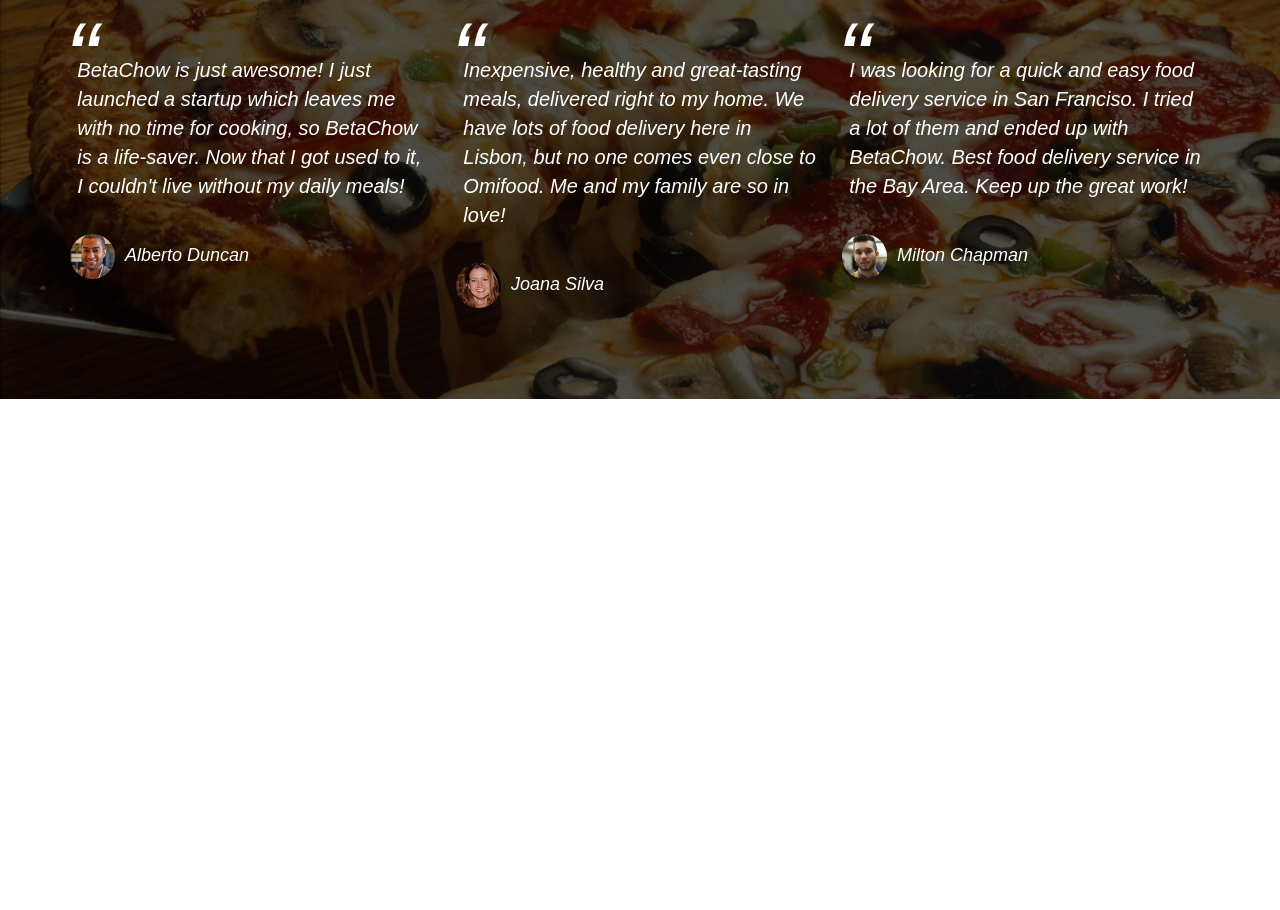
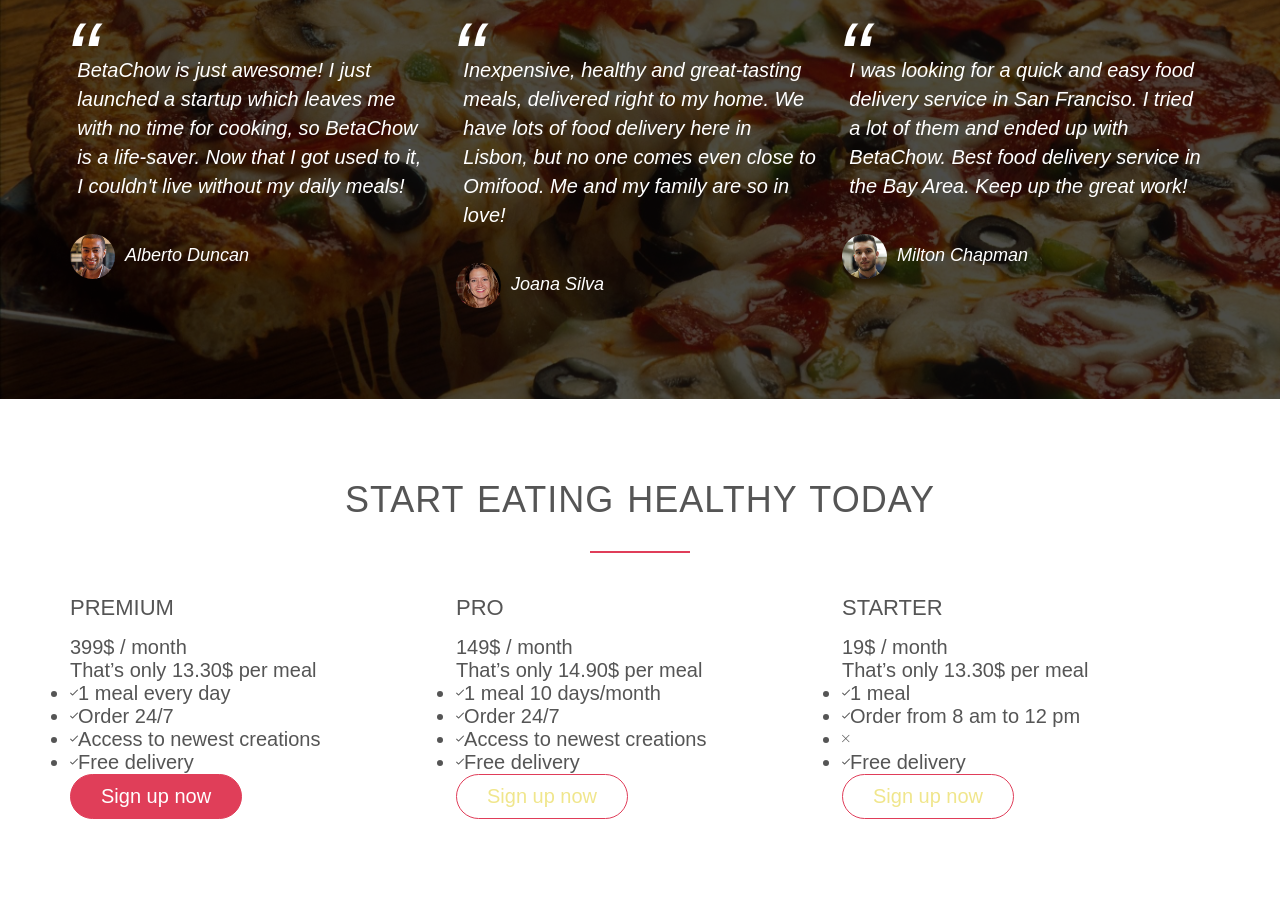
Before and after one commit to Darc99/Beta-Chow, a plain HTML site: page index.html in a window 1280 px wide. Shown: the part 3558-4468 px from the top of the page. Before the commit the page ends 3957 px from the top, so only its background shows below. Drawn offline with Linux system fonts and the light colour scheme; files whose address does not match are found by name.

Commit message:
added plan feature to the index

```diff
--- a/index.html
+++ b/index.html
@@ -251,8 +251,74 @@
                     </blockquote>
                     <cite> <img src="resources/img/customer-3.jpg" alt="">Milton Chapman</cite>
                 </div>
-
             </div>
         </section>
+        <section class="plans">
+                <div class="row">
+                    <h2>Start eating healthy today</h2>
+                </div>
+                <div class="row">
+                    <div class="col span-1-of-3">
+                        <div class="plan-box">
+                            <div>
+                                <h3>Premium</h3>
+                                <p class="price-plan">399$ / month</p>
+                                <p class="price-plan-meal">That’s only 13.30$ per meal</p>
+                            </div>
+                            <div>
+                                <ul>
+                                    <li> <i class="ion-ios-checkmark-empty"></i>1 meal every day </li>
+                                    <li> <i class="ion-ios-checkmark-empty"></i>Order 24/7</li>
+                                    <li> <i class="ion-ios-checkmark-empty"></i>Access to newest creations </li>
+                                    <li> <i class="ion-ios-checkmark-empty"></i>Free delivery </li>
+                                </ul>
+                            </div>
+                            <div>
+                                <a href="#" class="btn btn-full">Sign up now</a>
+                            </div>
+                        </div>
+                    </div>
+                    <div class="col span-1-of-3">
+                        <div class="plan-box">
+                            <div>
+                                <h3>Pro</h3>
+                                <p class="price-plan">149$ / month</p>
+                                <p class="price-plan-meal">That’s only 14.90$ per meal</p>
+                            </div>
+                            <div>
+                                <ul>
+                                    <li> <i class="ion-ios-checkmark-empty"></i>1 meal 10 days/month</li>
+                                    <li> <i class="ion-ios-checkmark-empty"></i>Order 24/7</li>
+                                    <li> <i class="ion-ios-checkmark-empty"></i>Access to newest creations </li>
+                                    <li> <i class="ion-ios-checkmark-empty"></i>Free delivery </li>
+                                </ul>
+                            </div>
+                            <div>
+                                <a href="#" class="btn btn-ghost">Sign up now</a>
+                            </div>
+                        </div>
+                    </div>
+                    <div class="col span-1-of-3">
+                        <div class="plan-box">
+                            <div>
+                                <h3>Starter</h3>
+                                <p class="price-plan">19$ / month</p>
+                                <p class="price-plan-meal">That’s only 13.30$ per meal</p>
+                            </div>
+                            <div>
+                                <ul>
+                                    <li> <i class="ion-ios-checkmark-empty"></i>1 meal</li>
+                                    <li> <i class="ion-ios-checkmark-empty"></i>Order from 8 am to 12 pm</li>
+                                    <li> <i class="ion-ios-close-empty"></i></li>
+                                    <li> <i class="ion-ios-checkmark-empty"></i>Free delivery </li>
+                                </ul>
+                            </div>
+                            <div>
+                                <a href="#" class="btn btn-ghost">Sign up now</a>
+                            </div>
+                        </div>
+                    </div>
+                </div>
+            </section>
 </body>
 </html>
```
